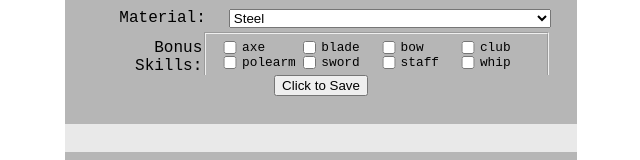
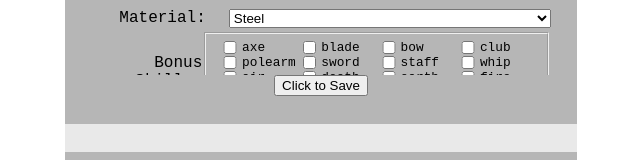
Before and after one commit to atcriteria/arch-creator, a React (Create React App) app: page / in a window 1280 px wide. Shown: the part 584-744 px from the top of the page, without its empty margins (319-959 px from the left). Built offline with nearby package versions, Linux system fonts and the light colour scheme.

Commit message:
added 8 elements to bonus skills

```diff
--- a/src/components/WeaponForm.js
+++ b/src/components/WeaponForm.js
@@ -176,6 +176,30 @@ export default function WeaponForm(){
                       <div>
                         <input type="checkbox" id="whip" name="bonus-skills" value="whip" onChange={handleBonusSkills} /><label htmlFor="whip">whip</label>
                       </div>
+                      <div>
+                        <input type="checkbox" id="air" name="bonus-skills" value="air" onChange={handleBonusSkills} /><label htmlFor="air">air</label>
+                      </div>
+                      <div>
+                        <input type="checkbox" id="death" name="bonus-skills" value="death" onChange={handleBonusSkills} /><label htmlFor="death">death</label>
+                      </div>
+                      <div>
+                        <input type="checkbox" id="earth" name="bonus-skills" value="earth" onChange={handleBonusSkills} /><label htmlFor="earth">earth</label>
+                      </div>
+                      <div>
+                        <input type="checkbox" id="fire" name="bonus-skills" value="fire" onChange={handleBonusSkills} /><label htmlFor="fire">fire</label>
+                      </div>
+                      <div>
+                        <input type="checkbox" id="life" name="bonus-skills" value="life" onChange={handleBonusSkills} /><label htmlFor="life">life</label>
+                      </div>
+                      <div>
+                        <input type="checkbox" id="mind" name="bonus-skills" value="mind" onChange={handleBonusSkills} /><label htmlFor="mind">mind</label>
+                      </div>
+                      <div>
+                        <input type="checkbox" id="spirit" name="bonus-skills" value="spirit" onChange={handleBonusSkills} /><label htmlFor="spirit">spirit</label>
+                      </div>
+                      <div>
+                        <input type="checkbox" id="water" name="bonus-skills" value="water" onChange={handleBonusSkills} /><label htmlFor="water">water</label>
+                      </div>
                   </fieldset>
               </div>
           </form>
```
